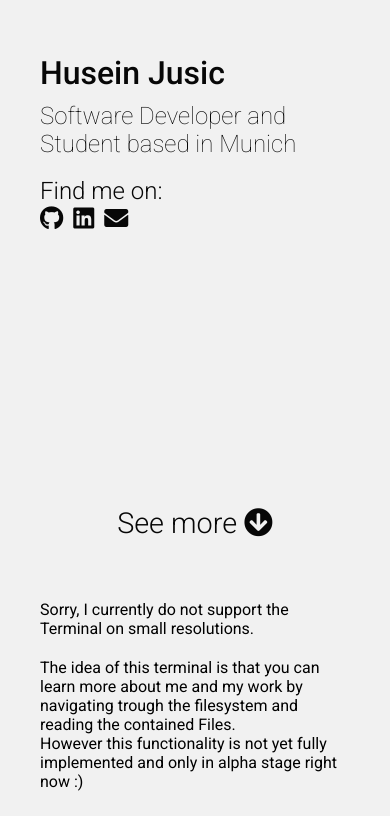
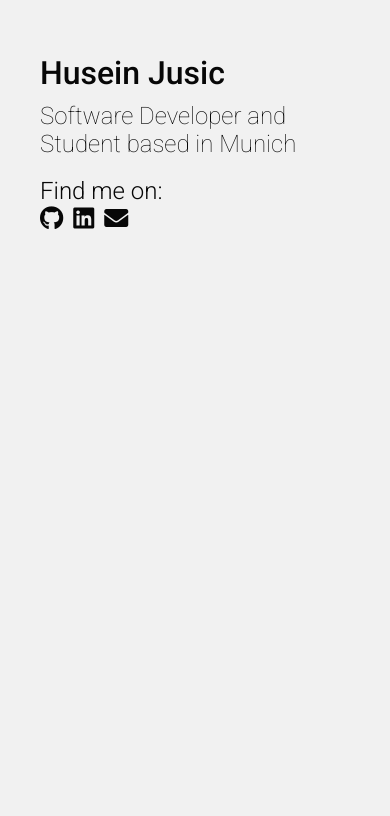
Before and after one commit to HuseinJusic/profile, a website built with webpack: page src/index.html in a window 390 px wide. Shown: the part 284-1100 px from the top of the page. After the commit the page ends 924 px from the top, so only its background shows below. Built offline with nearby package versions, Linux system fonts and the light colour scheme.

Commit message:
fix: remove mobile stuff

```diff
--- a/src/index.html
+++ b/src/index.html
@@ -19,7 +19,7 @@
             <span class="normal-span"><a href="mailto:husein.jusic@icloud.com" target="_blank"><i class="fas fa-envelope"></i></a></span>
         </div>
 
-        <div class="jumparrow-container">
+        <div class="jumparrow-container terminal-wrapper">
             <a class="medium-span normal-span bottom-spacer" href="#terminal">See more <i class="fas fa-arrow-circle-down"></i></a>
         </div>
 
@@ -28,17 +28,6 @@
     <div class="page center-contents">
         <a id="terminal"></a>
         <terminal></terminal>
-
-        <div class="screen-to-small">Sorry, I currently do not support the Terminal on small resolutions.</div>
-
-        <div class="terminal-explination">
-            <span>
-                The idea of this terminal is that you can learn more about me and my work by navigating trough the filesystem and reading the contained Files.
-                </br >
-                However this functionality is not yet fully implemented and only in alpha stage right now :)
-            </span>
-        </div>
-
     </div>
 
 </body>
--- a/src/styles/main.scss
+++ b/src/styles/main.scss
@@ -23,10 +23,6 @@ body{
 }
 
 @media (min-width: 880px) {
-	.screen-to-small{
-        display: none;
-    }
-
     .terminal-wrapper{
         display: block !important;
     }
```
